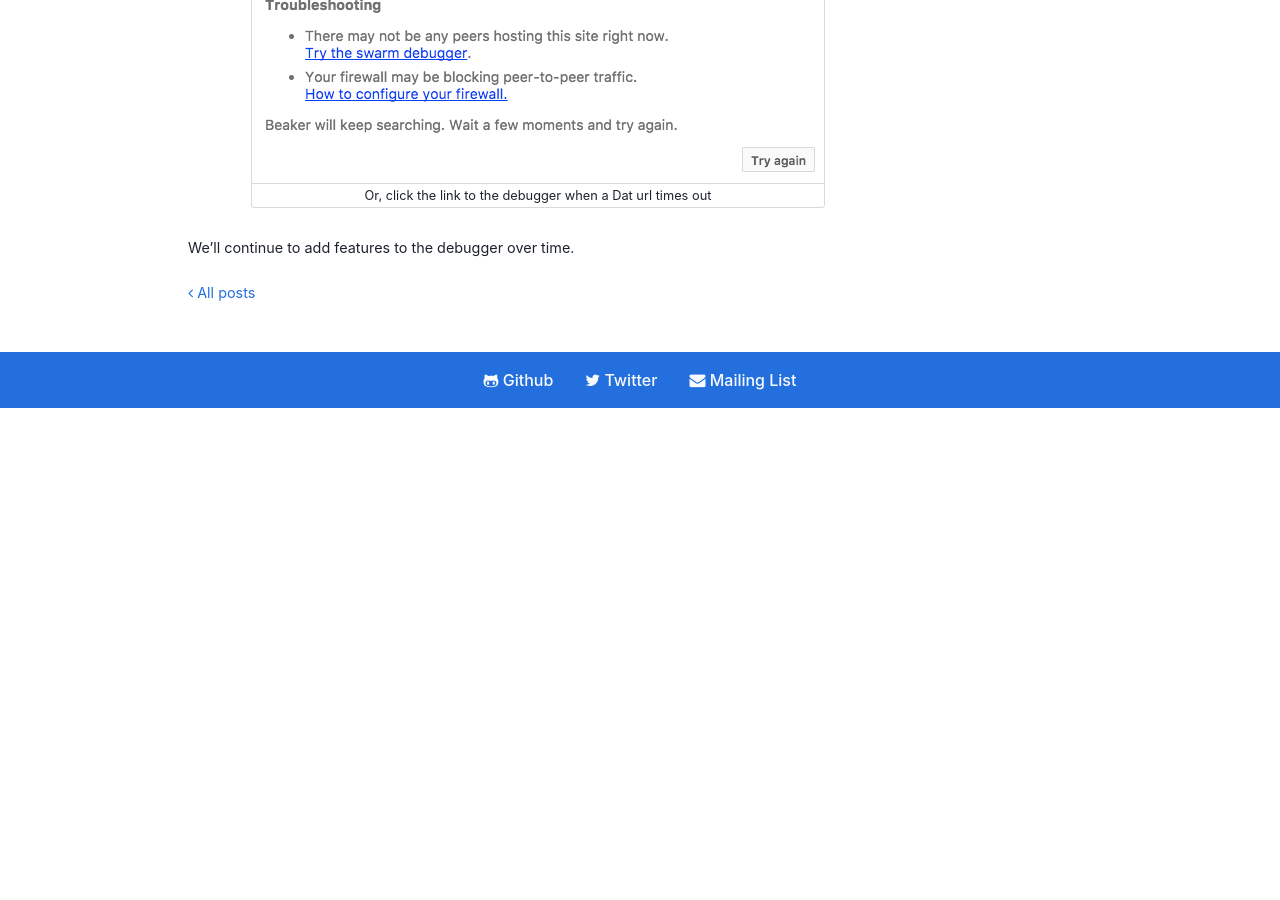
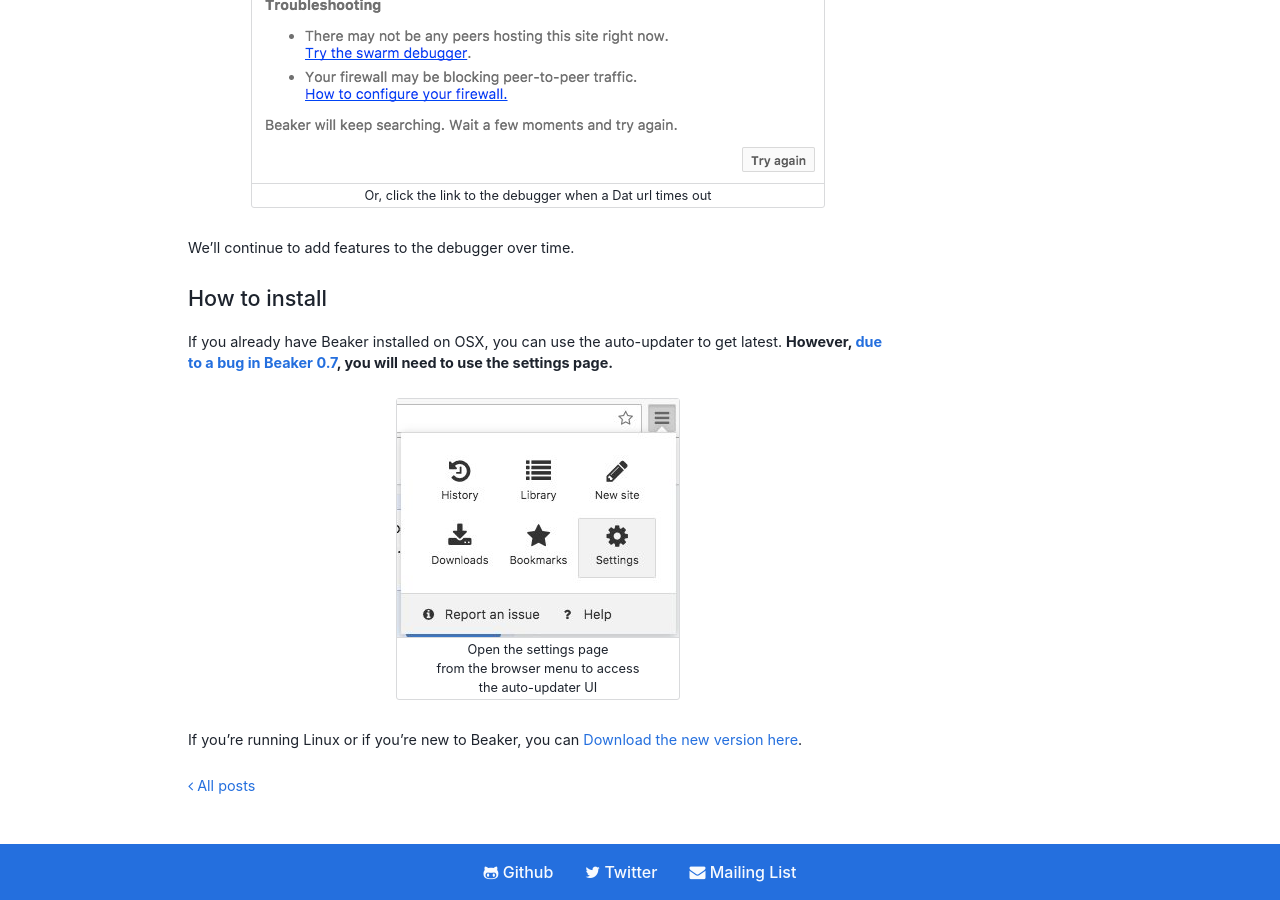
Before and after one commit to beakerbrowser/beakerbrowser.com, a Jekyll site: the page built from _posts/2017-05-29-beaker-0-7-1.md, in a window 1280 px wide and 900 px high, scrolled down 1385 px. Built offline with Jekyll 4.4.1, drawn with Linux system fonts in a browser that asks for light colours; before the commit the page ends 1793 px from its top, so only the background shows below that.

Commit message:
Add install instrutions to beaker 0.7.1 post

```diff
--- a/_posts/2017-05-29-beaker-0-7-1.md
+++ b/_posts/2017-05-29-beaker-0-7-1.md
@@ -44,3 +44,14 @@
 </figure>
 
 We'll continue to add features to the debugger over time.
+
+## How to install
+
+If you already have Beaker installed on OSX, you can use the auto-updater to get latest. **However, [due to a bug in Beaker 0.7](https://twitter.com/BeakerBrowser/status/869230831935606785), you will need to use the settings page.**
+
+<figure>
+<img src="/img/posts/beaker-0-7-1/settings-page.jpg">
+<figcaption>Open the settings page<br>from the browser menu to access<br>the auto-updater UI</figcaption>
+</figure>
+
+If you're running Linux or if you're new to Beaker, you can [Download the new version here](/docs/install/).
```
Also changed, not shown: img/posts/beaker-0-7-1/settings-page.jpg (added).
